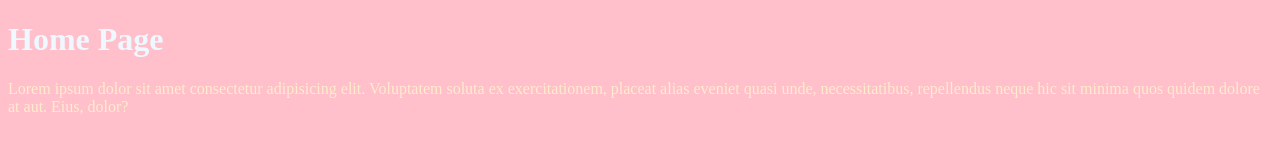
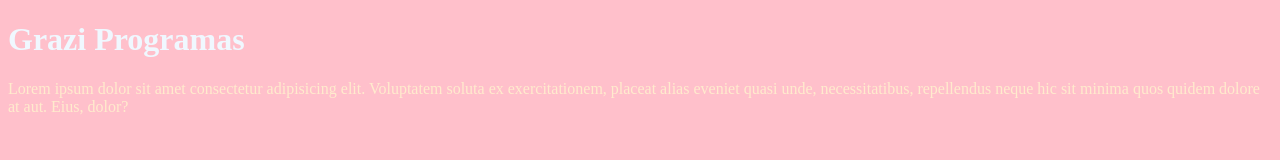
Before and after one commit to grazyalmeyda/aula-lp2-estudogit, a plain HTML site: page index.html in a window 1280 px wide. Drawn offline with Linux system fonts and the light colour scheme.

Commit message:
altera o título da home page

```diff
--- a/index.html
+++ b/index.html
@@ -5,10 +5,10 @@
     <meta http-equiv="X-UA-Compatible" content="IE=edge">
     <meta name="viewport" content="width=device-width, initial-scale=1.0">
     <link rel="stylesheet" href="css/style.css">
-    <title>Home Page</title>
+    <title>Grazi Programas</title>
 </head>
 <body>
-    <h1>Home Page</h1>
+    <h1>Grazi Programas</h1>
     <p>Lorem ipsum dolor sit amet consectetur adipisicing elit. Voluptatem soluta ex exercitationem, placeat alias eveniet quasi unde, necessitatibus, repellendus neque hic sit minima quos quidem dolore at aut. Eius, dolor?</p>
 </body>
 </html>
```
